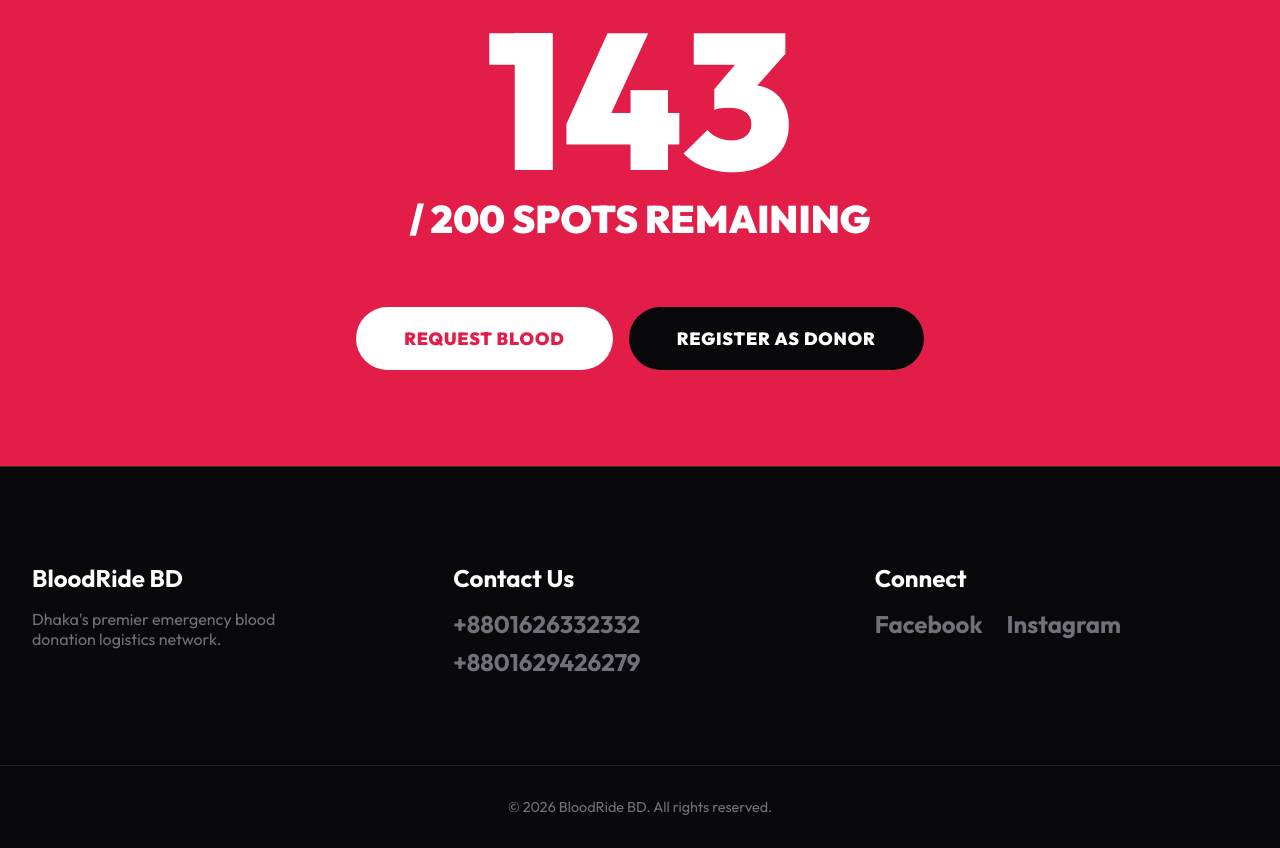
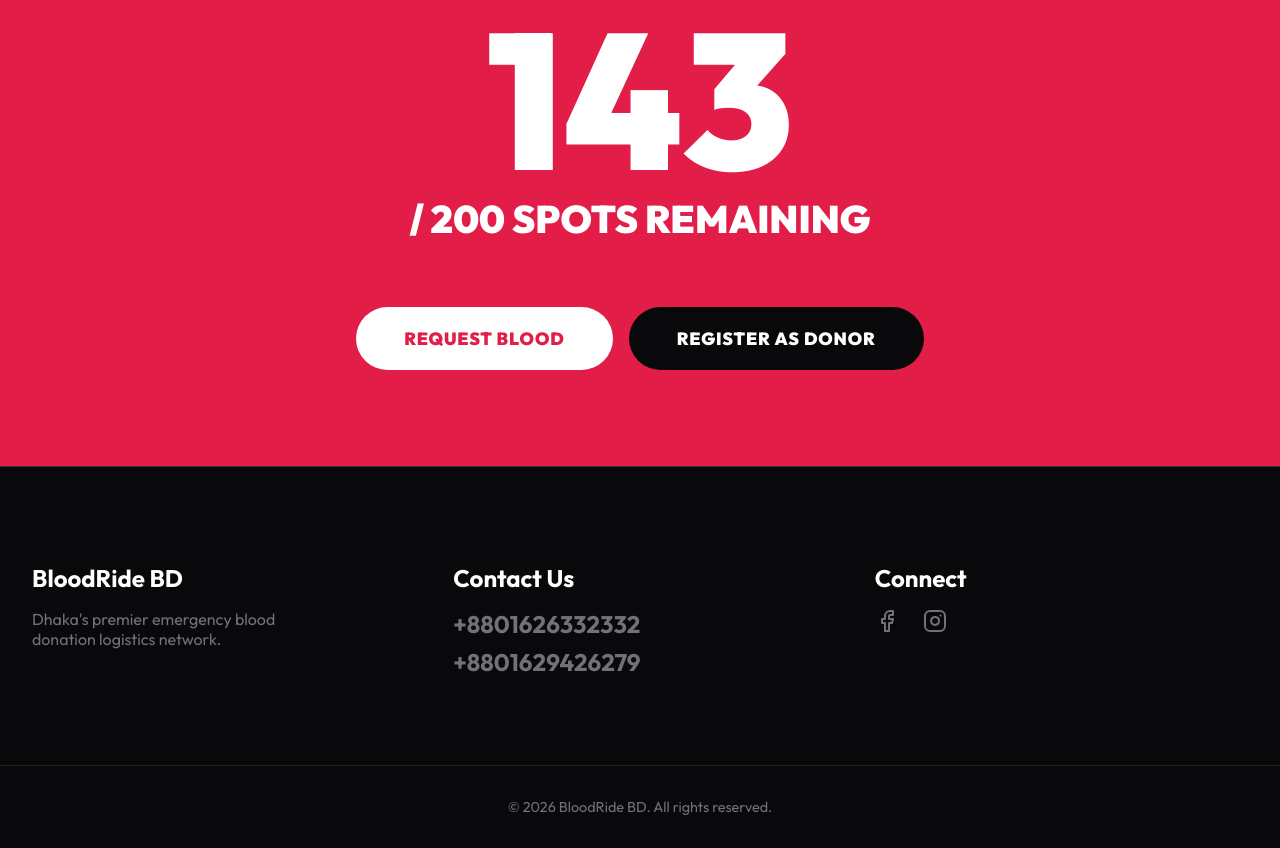
Before and after one commit to amir-al-razin/bloodridebd, a plain HTML site: page index.html in a window 1280 px wide. Shown: the part 3372-4220 px from the top of the page. Drawn offline with nearby package versions, Linux system fonts and the light colour scheme; a script that the page names is missing.

Commit message:
style: replace text social links with sleek SVG icons

```diff
--- a/index.html
+++ b/index.html
@@ -227,8 +227,16 @@
             <div class="footer-col">
                 <h3 class="footer-title">Connect</h3>
                 <ul class="clean-list text-gray" style="margin-top: 1rem; display: flex; gap: 1.5rem;">
-                    <li><a href="https://www.facebook.com/share/17ju8tNsB8/" target="_blank" class="text-gray footer-link">Facebook</a></li>
-                    <li><a href="https://www.instagram.com/bloodride_bangladesh" target="_blank" class="text-gray footer-link">Instagram</a></li>
+                    <li>
+                        <a href="https://www.facebook.com/share/17ju8tNsB8/" target="_blank" class="text-gray footer-link" aria-label="Facebook">
+                            <svg xmlns="http://www.w3.org/2000/svg" width="24" height="24" viewBox="0 0 24 24" fill="none" stroke="currentColor" stroke-width="2" stroke-linecap="round" stroke-linejoin="round"><path d="M18 2h-3a5 5 0 0 0-5 5v3H7v4h3v8h4v-8h3l1-4h-4V7a1 1 0 0 1 1-1h3z"></path></svg>
+                        </a>
+                    </li>
+                    <li>
+                        <a href="https://www.instagram.com/bloodride_bangladesh" target="_blank" class="text-gray footer-link" aria-label="Instagram">
+                            <svg xmlns="http://www.w3.org/2000/svg" width="24" height="24" viewBox="0 0 24 24" fill="none" stroke="currentColor" stroke-width="2" stroke-linecap="round" stroke-linejoin="round"><rect x="2" y="2" width="20" height="20" rx="5" ry="5"></rect><path d="M16 11.37A4 4 0 1 1 12.63 8 4 4 0 0 1 16 11.37z"></path><line x1="17.5" y1="6.5" x2="17.51" y2="6.5"></line></svg>
+                        </a>
+                    </li>
                 </ul>
             </div>
         </div>
```
